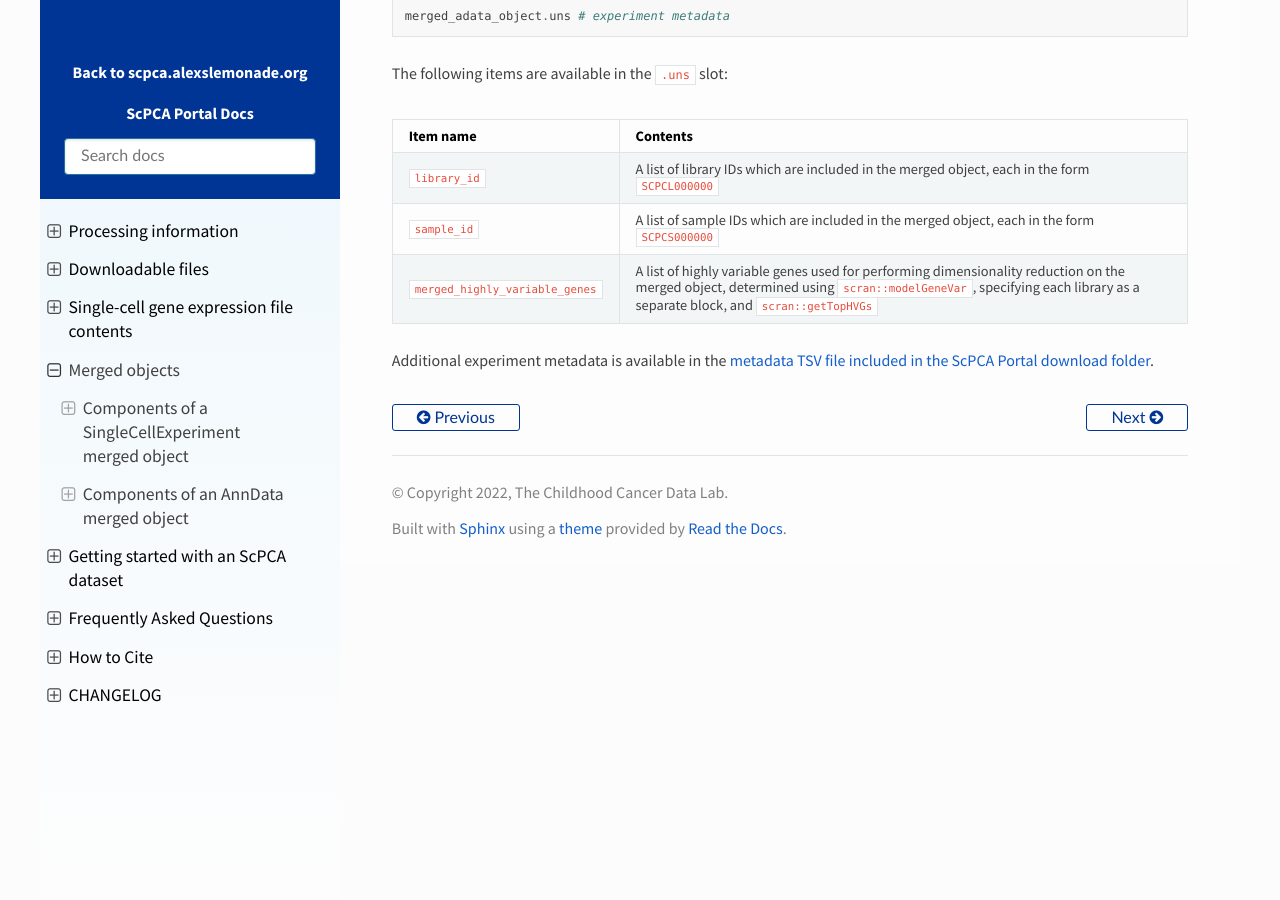
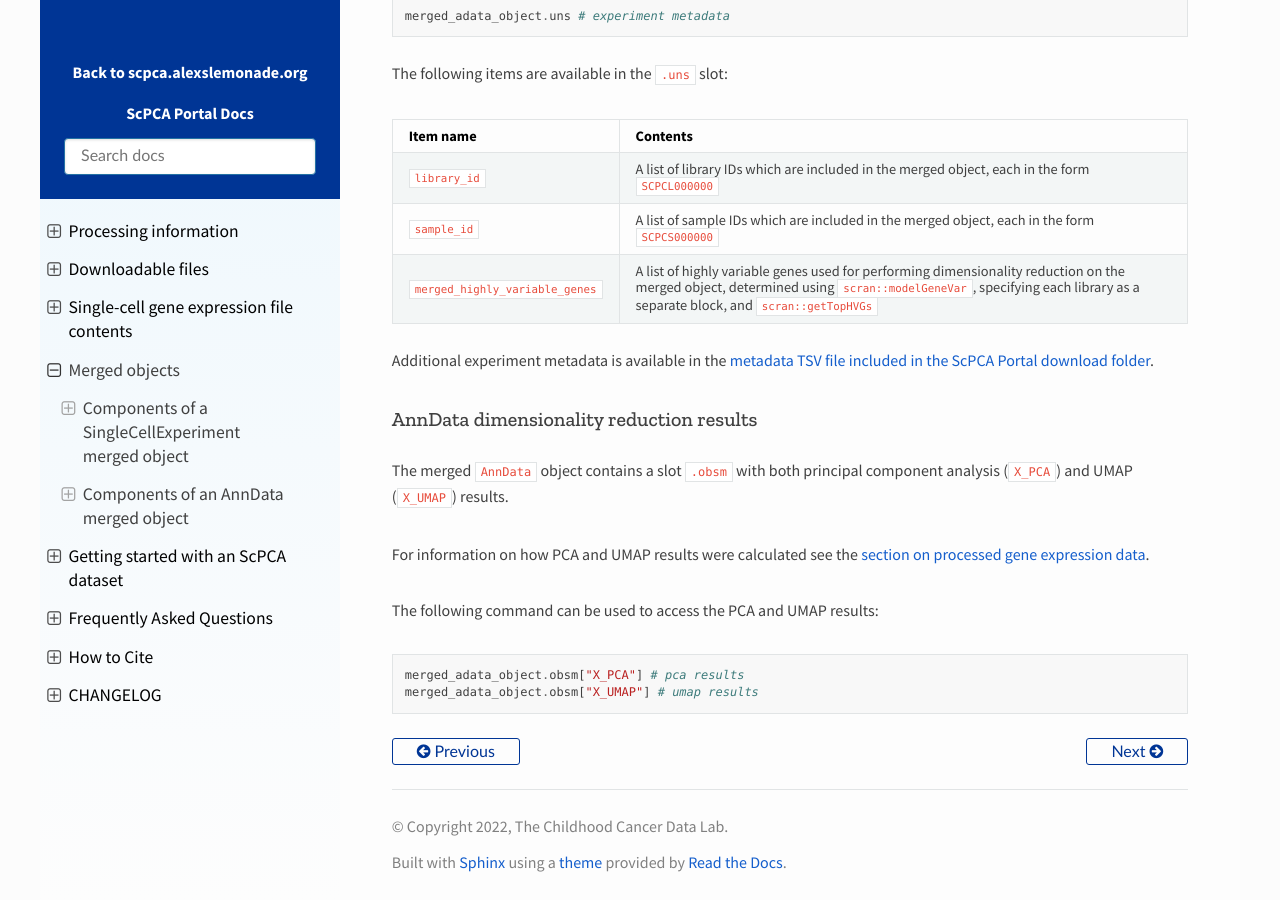
Before and after one commit to DongzeHE/scpca-docs, a Sphinx documentation site: the page built from docs/merged_objects.md, in a window 1280 px wide and 900 px high, scrolled down 12630 px. Built offline with Sphinx 7.4.7 and the Read the Docs theme 2.0.0, drawn with Linux system fonts in a browser that asks for light colours.

Commit message:
add reduced dims section

````diff
--- a/docs/merged_objects.md
+++ b/docs/merged_objects.md
@@ -412,3 +412,16 @@ The following items are available in the `.uns` slot:
 | `merged_highly_variable_genes` | A list of highly variable genes used for performing dimensionality reduction on the merged object, determined using `scran::modelGeneVar`, specifying each library as a separate block, and `scran::getTopHVGs` |
 
 Additional experiment metadata is available in the {ref}`metadata TSV file included in the ScPCA Portal download folder <download_files:Metadata>`.
+
+### AnnData dimensionality reduction results
+
+The merged `AnnData` object contains a slot `.obsm` with both principal component analysis (`X_PCA`) and UMAP (`X_UMAP`) results.
+
+For information on how PCA and UMAP results were calculated see the {ref}`section on processed gene expression data <processing_information:Processed gene expression data>`.
+
+The following command can be used to access the PCA and UMAP results:
+
+```python
+merged_adata_object.obsm["X_PCA"] # pca results
+merged_adata_object.obsm["X_UMAP"] # umap results
+```
````
